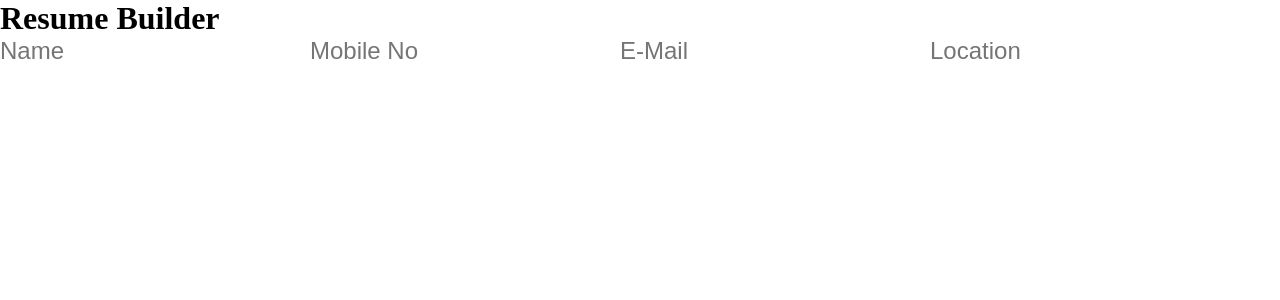
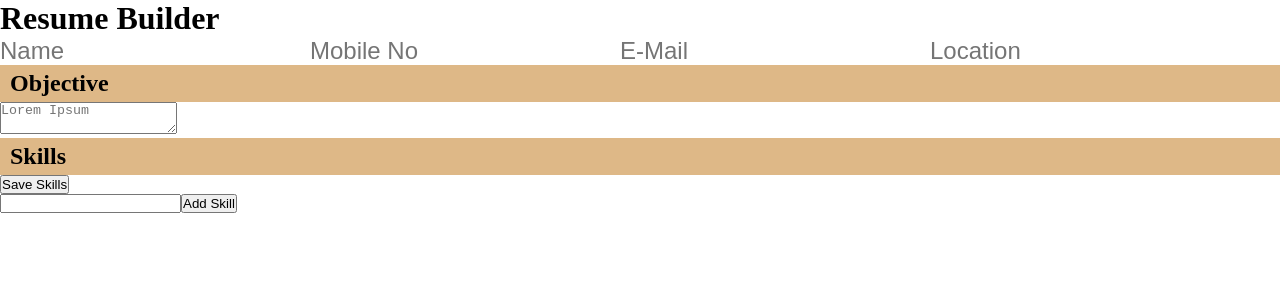
Before and after one commit to karthicbz/Project_CV, a React (Vite) app: page / in a window 1280 px wide. Shown: the top 300 px of the page. Built offline with nearby package versions, Linux system fonts and the light colour scheme.

Commit message:
add component for skills

```diff
--- a/index.html
+++ b/index.html
@@ -4,7 +4,8 @@
     <meta charset="UTF-8" />
     <link rel="icon" type="image/svg+xml" href="/vite.svg" />
     <meta name="viewport" content="width=device-width, initial-scale=1.0" />
-    <title>Vite + React</title>
+    <script src="https://kit.fontawesome.com/330f4b1fa9.js" crossorigin="anonymous"></script>
+    <title>Resume Builder</title>
   </head>
   <body>
     <div id="root"></div>
--- a/src/App.css
+++ b/src/App.css
@@ -8,3 +8,8 @@
   font-size: 1.5rem;
   border: none;
 }
+
+.headings{
+  background-color: burlywood;
+  padding: 5px 0px 5px 10px;
+}
--- a/src/App.jsx
+++ b/src/App.jsx
@@ -1,6 +1,8 @@
 import { useState } from 'react'
 import './App.css'
 import GeneralInfos from './components/GeneralInfo'
+import Objective from './components/Objective'
+import Skills from './components/Skills'
 
 function App() {
 
@@ -8,6 +10,10 @@ function App() {
     <div className="App">
       <h1>Resume Builder</h1>
       <GeneralInfos />
+      <h2 className='headings'>Objective</h2>
+      <Objective />
+      <h2 className='headings'>Skills</h2>
+      <Skills />
     </div>
   )
 }
--- /dev/null
+++ b/src/components/Skills.jsx
@@ -0,0 +1,35 @@
+import { useState } from "react";
+
+let currentItem = 0;
+let para = '';
+
+export default function Skills() {
+  let [text, setText] = useState('');
+  let [items, setItem] = useState([]);
+
+  function handleChange(e){
+    setText(e.target.value);
+    para+=e.target.value;
+  }
+
+  function addItem(){
+    setItem([...items, {key:++currentItem, skill:text}]);
+    para += ', ';
+  }
+
+  function makePara(){
+
+  }
+  return (
+    <div className="skills">
+        <p>{para}</p>
+        <ul>{items.map(item=><li>{item.skill}</li>)}</ul>
+        <button>Save Skills</button>
+        <div>
+        <input type="text" value={text}
+        onChange={handleChange}/>
+        <button onClick={addItem}>Add Skill</button>
+        </div>
+    </div>
+  );
+}
```
